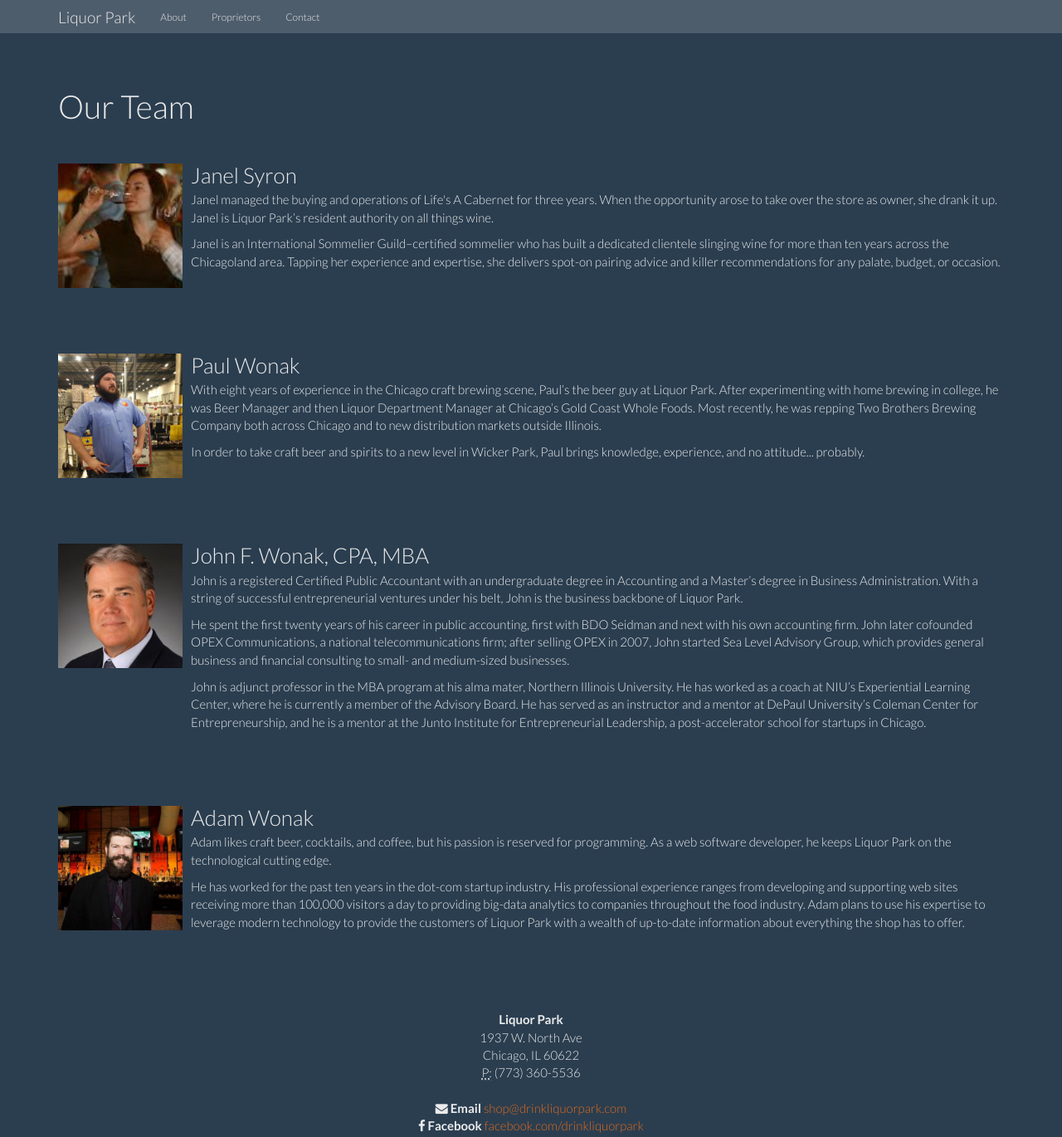
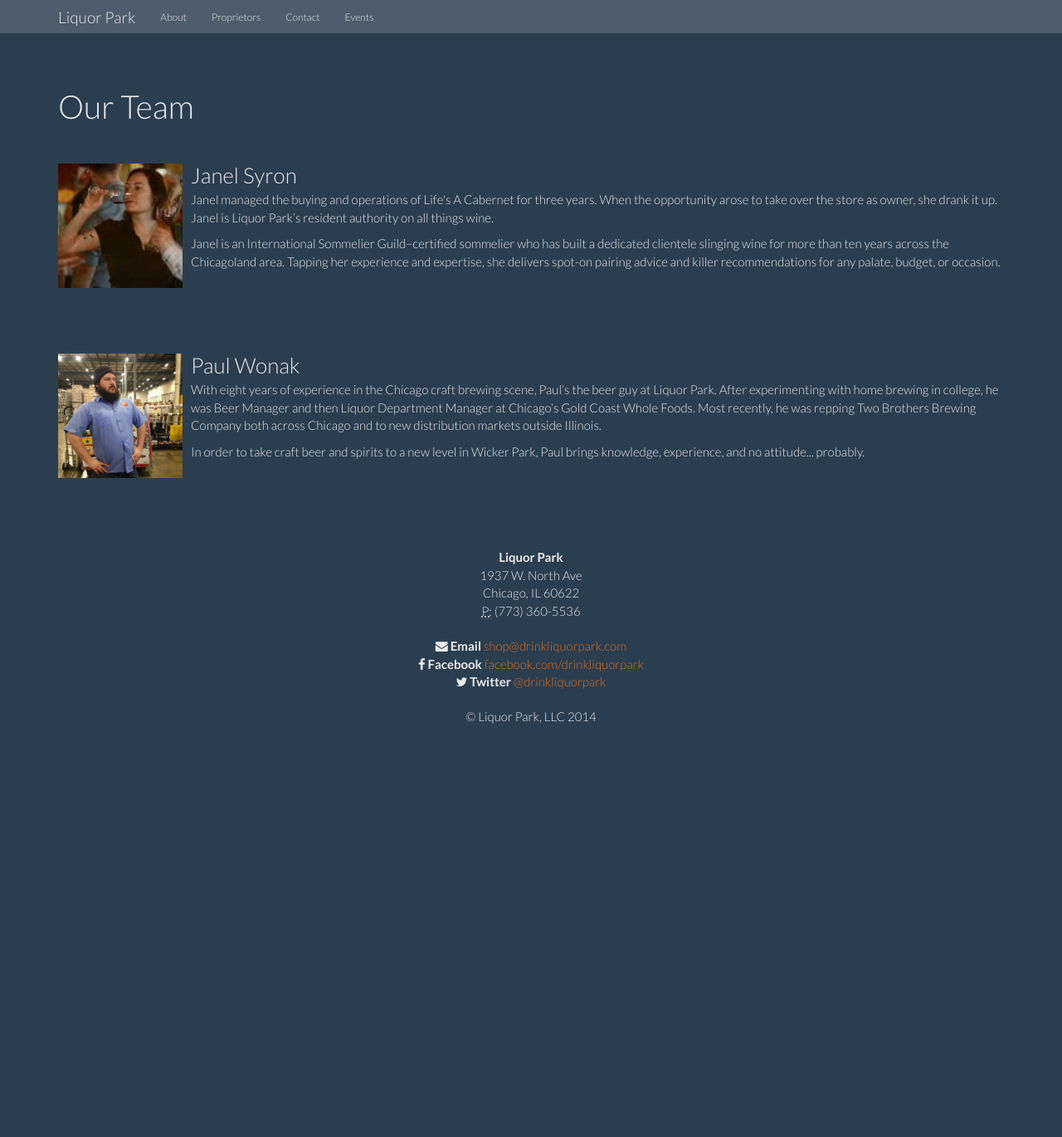
Before and after one commit to awonak/liquorpark, a Django app: page /proprietors in a window 1280 px wide. Shown: the top 1370 px of the page at 83% size. After the commit the page ends 872 px from the top, so only its background shows below. Run offline with Django 3.2, Linux system fonts and the light colour scheme; some libraries are stand-ins or nearby versions.

Commit message:
added events page. removed chase content.

```diff
--- a/app/views.py
+++ b/app/views.py
@@ -6,11 +6,14 @@
 def index(request):
     return render(request, 'index.html')
 
+
 def about(request):
     return render(request, 'about.html')
 
+
 def proprietors(request):
     return render(request, 'proprietors.html')
+
 
 def contact(request):
     status = None
@@ -33,8 +36,14 @@
 
     return render(request, 'contact.html', msg)
 
+
 def contact_thanks(request):
     return render(request, 'contact-thanks.html')
 
+
+def events(request):
+    return render(request, 'events.html')
+
+
 def margincalc(request):
     return render(request, 'margincalc.html')
--- a/project/urls.py
+++ b/project/urls.py
@@ -1,4 +1,4 @@
-from django.conf.urls import patterns, include, url
+from django.conf.urls import patterns, url
 from django.contrib import admin
 
 
@@ -8,8 +8,9 @@
     url(r'^proprietors$', 'app.views.proprietors', name='proprietors'),
     url(r'^contact$', 'app.views.contact', name='contact'),
     url(r'^contact/thanks$', 'app.views.contact_thanks', name='contact-thanks'),
-    url(r'^margincalc$', 'app.views.margincalc', name='margincalc'),
+    url(r'^events$', 'app.views.events', name='events'),
 
+    url(r'^clover/margincalc$', 'app.views.margincalc', name='margincalc'),
 
     #url(r'^admin/', include(admin.site.urls)),
 )
--- a/templates/about.html
+++ b/templates/about.html
@@ -5,7 +5,7 @@
 {% block content %}
     <h1>About</h1>
 
-    <img src="{% static 'img/shop.png' %}">
+    <img src="{% static 'img/shop2.jpg' %}" class="img-responsive">
 
     <br/>
     <br/>
--- a/templates/base.html
+++ b/templates/base.html
@@ -47,6 +47,7 @@
             <li><a href="/about">About</a></li>
             <li><a href="/proprietors">Proprietors</a></li>
             <li><a href="/contact">Contact</a></li>
+            <li><a href="/events">Events</a></li>
           </ul>
         </div><!--/.nav-collapse -->
       </div>
--- a/templates/index.html
+++ b/templates/index.html
@@ -5,7 +5,7 @@
 {% block content %}
 
   <h1 class="text-center">
-    <img src="{% static 'img/LiquorPark.png' %}" class="img-responsive center-block" alt="Gearhead Workspace"/>
+    <img src="{% static 'img/LiquorPark.png' %}" class="img-responsive center-block" alt="Liquor Park"/>
   </h1>
   <p/>
   <div class="text-center">
--- a/templates/proprietors.html
+++ b/templates/proprietors.html
@@ -40,43 +40,5 @@
       </div>
     </div>
 
-    <br/>
-    <br/>
-    <br/>
-
-    <div class="media">
-      <a class="pull-left" href="#">
-        <img class="media-object" src="{% static 'img/john.png' %}">
-     </a>
-      <div class="media-body">
-        <h3 class="media-heading">John F. Wonak, CPA, MBA</h3>
-        <p>
-          John is a registered Certified Public Accountant with an undergraduate degree in Accounting and a Master’s degree in Business Administration. With a string of successful entrepreneurial ventures under his belt, John is the business backbone of Liquor Park.
-        </p><p>
-
-          He spent the first twenty years of his career in public accounting, first with BDO Seidman and next with his own accounting firm. John later cofounded OPEX Communications, a national telecommunications firm; after selling OPEX in 2007, John started Sea Level Advisory Group, which provides general business and financial consulting to small- and medium-sized businesses.
-        </p><p>
-          John is adjunct professor in the MBA program at his alma mater, Northern Illinois University. He has worked as a coach at NIU’s Experiential Learning Center, where he is currently a member of the Advisory Board. He has served as an instructor and a mentor at DePaul University’s Coleman Center for Entrepreneurship, and he is a mentor at the Junto Institute for Entrepreneurial Leadership, a post-accelerator school for startups in Chicago.
-        </p>
-      </div>
-    </div>
-
-    <br/>
-    <br/>
-    <br/>
-
-    <div class="media">
-      <a class="pull-left" href="#">
-        <img class="media-object" src="{% static 'img/adam.png' %}">
-     </a>
-      <div class="media-body">
-        <h3 class="media-heading">Adam Wonak</h3>
-        <p>
-            Adam likes craft beer, cocktails, and coffee, but his passion is reserved for programming. As a web software developer, he keeps Liquor Park on the technological cutting edge.
-        </p><p>
-          He has worked for the past ten years in the dot-com startup industry. His professional experience ranges from developing and supporting web sites receiving more than 100,000 visitors a day to providing big-data analytics to companies throughout the food industry. Adam plans to use his expertise to leverage modern technology to provide the customers of Liquor Park with a wealth of up-to-date information about everything the shop has to offer.
-        </p>
-      </div>
-    </div>
 
 {% endblock %}
```
Also changed, not shown: templates/events.html (added, +15 -0 lines), static/img/shop2.jpg (added).
